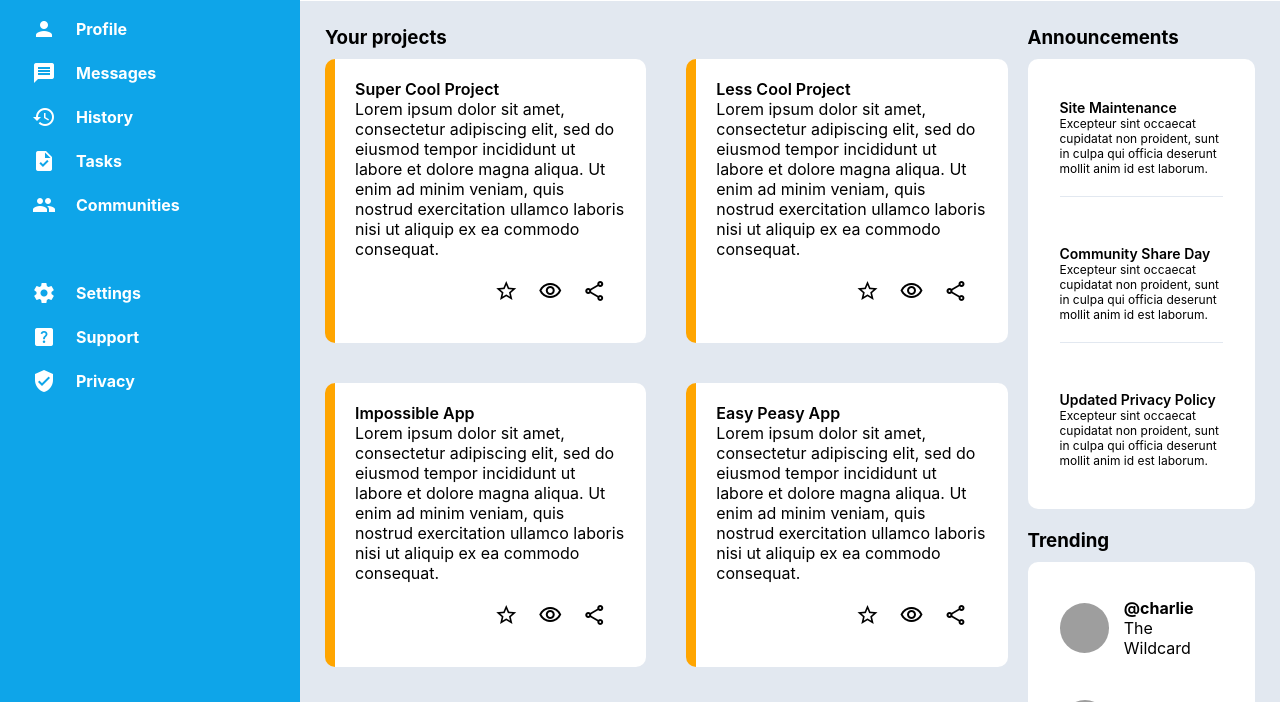
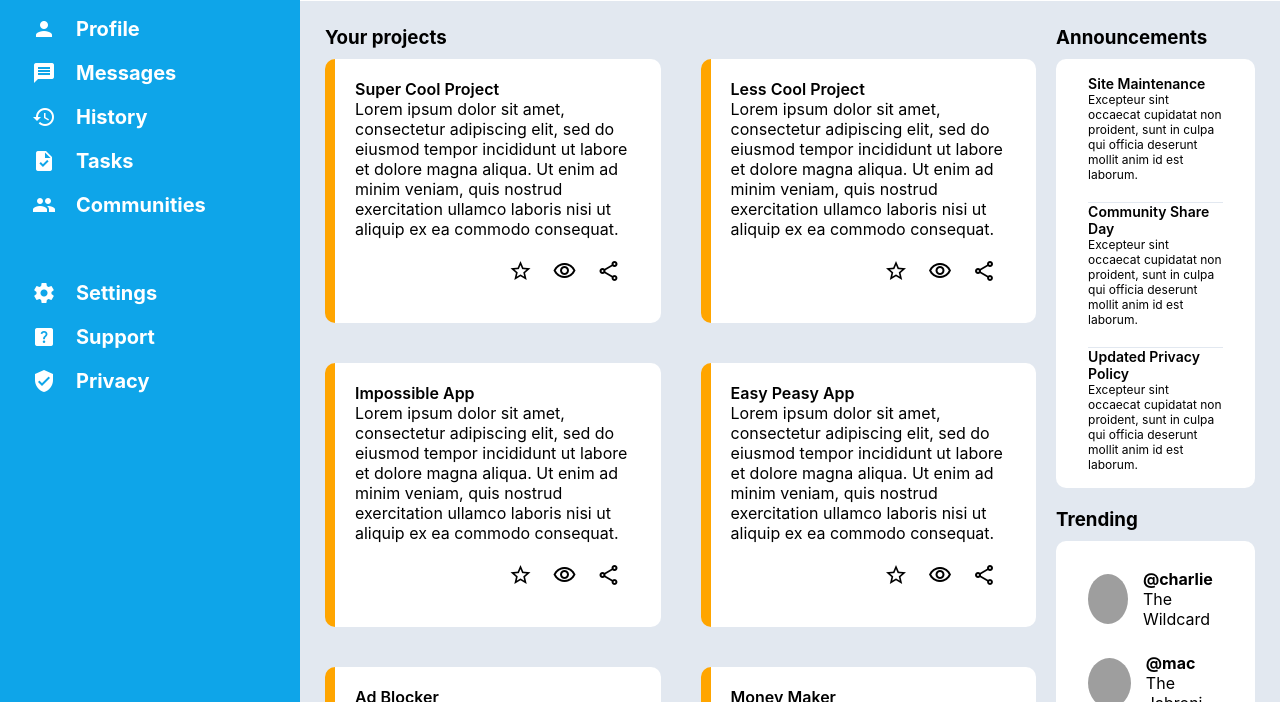
Before and after one commit to PapaZrix/admin-dashboard, a plain HTML site: page index.html in a window 1280 px wide. Shown: the part 150-852 px from the top of the page. Drawn offline with Linux system fonts and the light colour scheme; grey boxes are pictures that could not be loaded.

Commit message:
Change main div grid layout size from 3/1 to 4/1 and increase sidebar font size

```diff
--- a/styles.css
+++ b/styles.css
@@ -167,6 +167,7 @@ input, .search-input {
     display: flex;
     gap: 20px;
     align-items: center;
+    font-size: 20px;
 }
 
 /* ------------ MAIN ------------- */
@@ -219,7 +220,7 @@ input, .search-input {
     display: grid;
     gap: 20px;
     padding: 25px;
-    grid-template-columns: 3fr 1fr;
+    grid-template-columns: 4fr 1fr;
     margin-top: 10px;
 }
 
```
